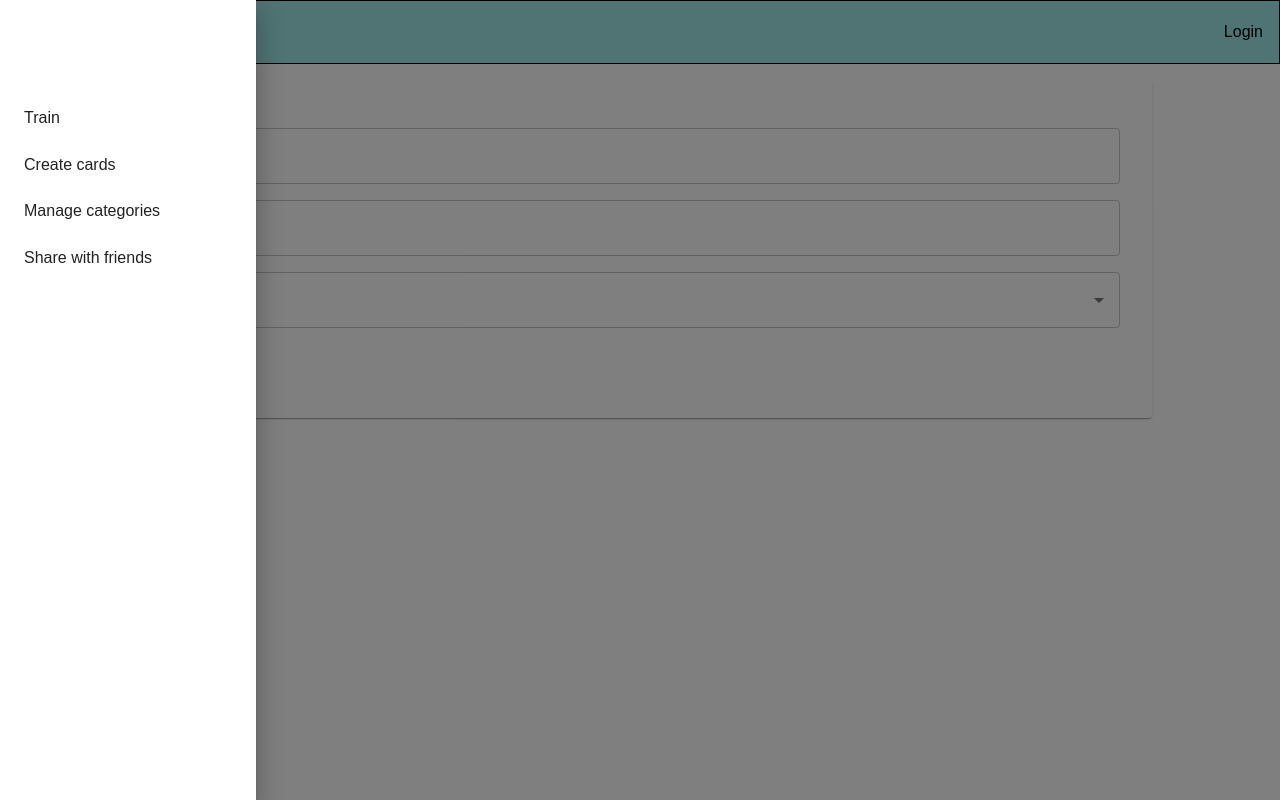
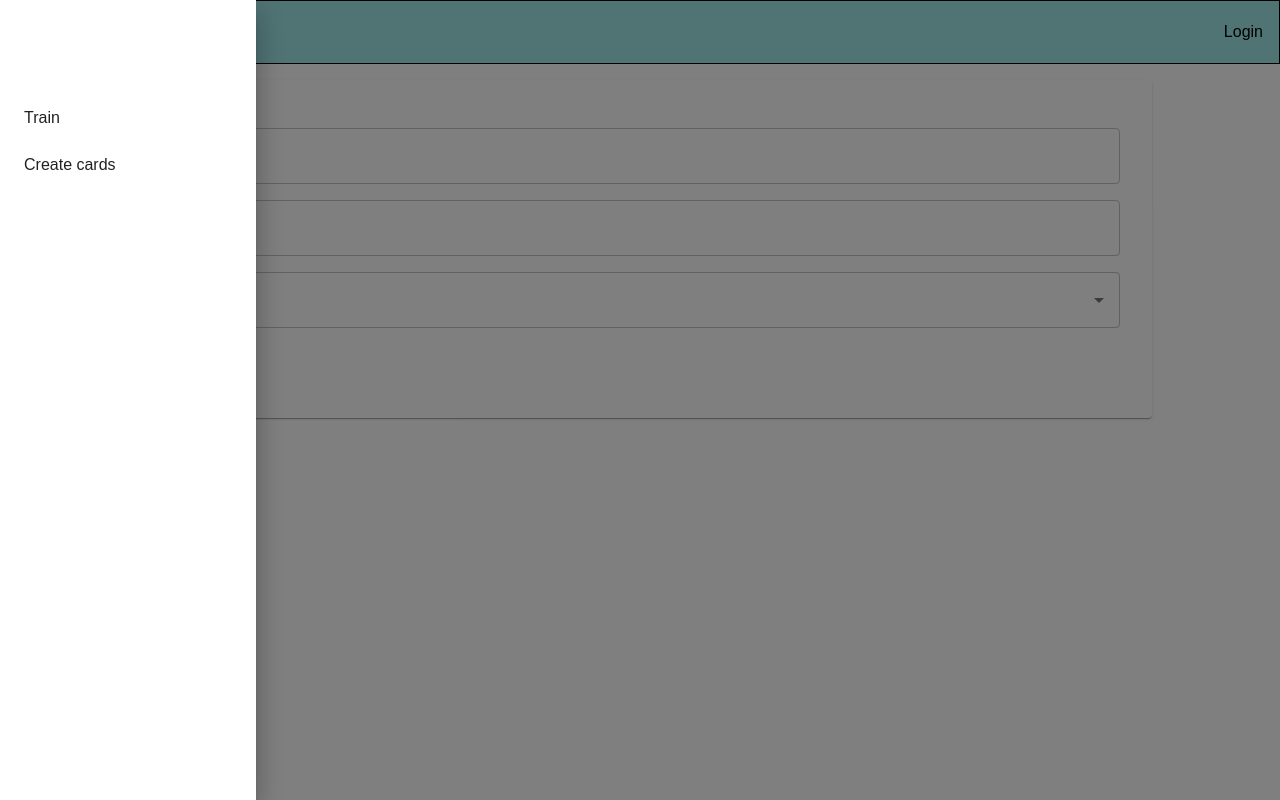
Before and after one commit to Ludovicmanga/vici, a Next.js app in the folder client/vici/: page /createCards in a window 1280 px wide. Both pictures are taken after a click on the element 25 px from the left and 32 px from the top of the page. Built offline with nearby package versions, Linux system fonts and the light colour scheme.

Commit message:
next js files

```diff
--- a/client/vici/components/NavDrawer/NavDrawer.tsx
+++ b/client/vici/components/NavDrawer/NavDrawer.tsx
@@ -28,25 +28,11 @@ const NavDrawer = (props: Props) => {
             Train
           </Link>
           <Link
-            href="/manageCards"
+            href="/createCards"
             onClick={() => props.setIsOpen(false)}
             className={styles.li}
           >
             Create cards
-          </Link>
-          <Link
-            href="/manageCategories"
-            onClick={() => props.setIsOpen(false)}
-            className={styles.li}
-          >
-            Manage categories
-          </Link>
-          <Link
-            href="/share"
-            onClick={() => props.setIsOpen(false)}
-            className={styles.li}
-          >
-            Share with friends
           </Link>
         </div>
       </nav>
```
Also changed, not shown: client/vici/app/manageCards/page.tsx (deleted, +0 -16 lines), client/vici/app/manageCategories/page.tsx (deleted, +0 -11 lines), client/vici/app/share/page.tsx (deleted, +0 -11 lines), client/vici/app/manageCards/page.module.scss (deleted), 1 other file (tests, documents, lock files or other folders).
